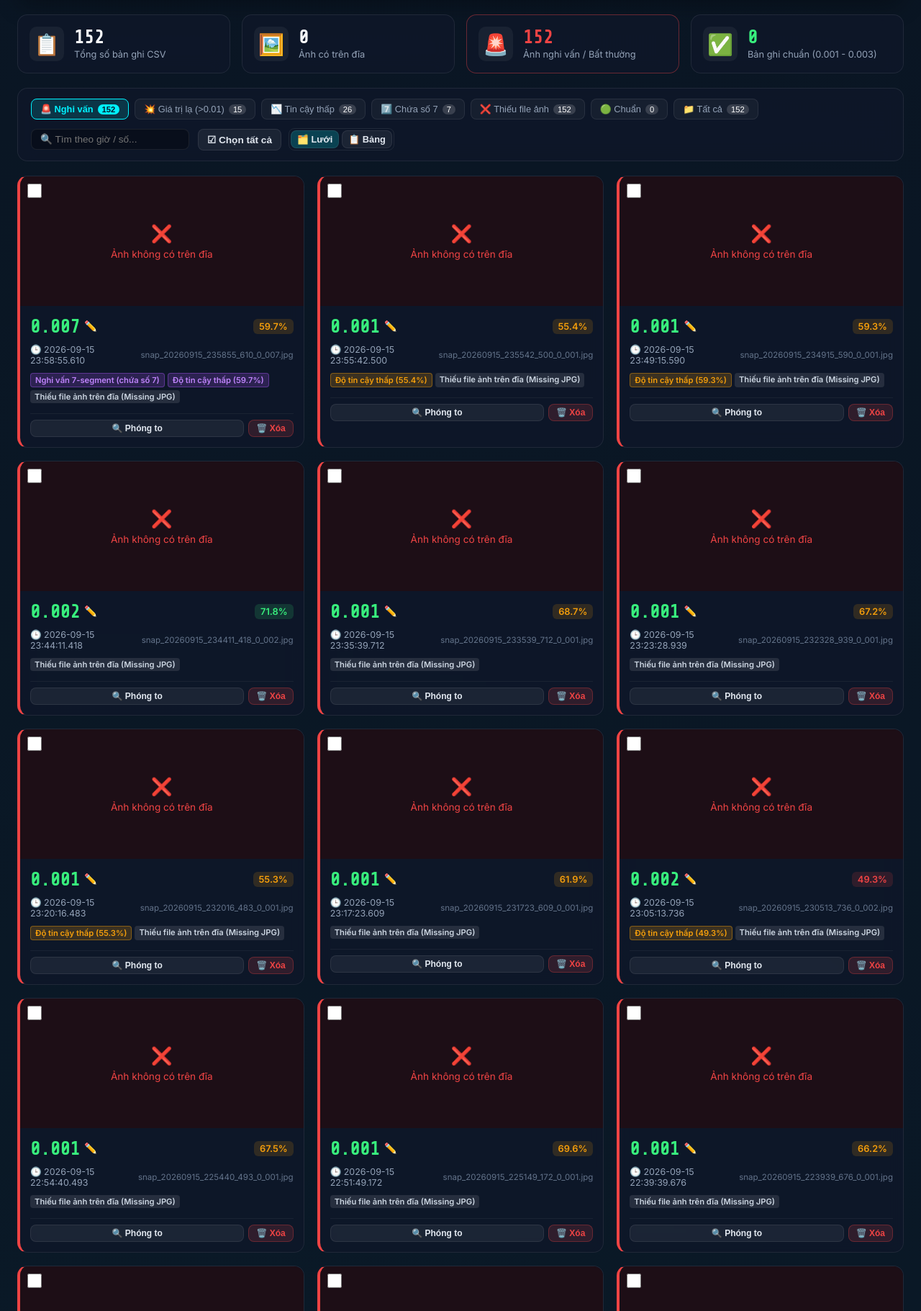
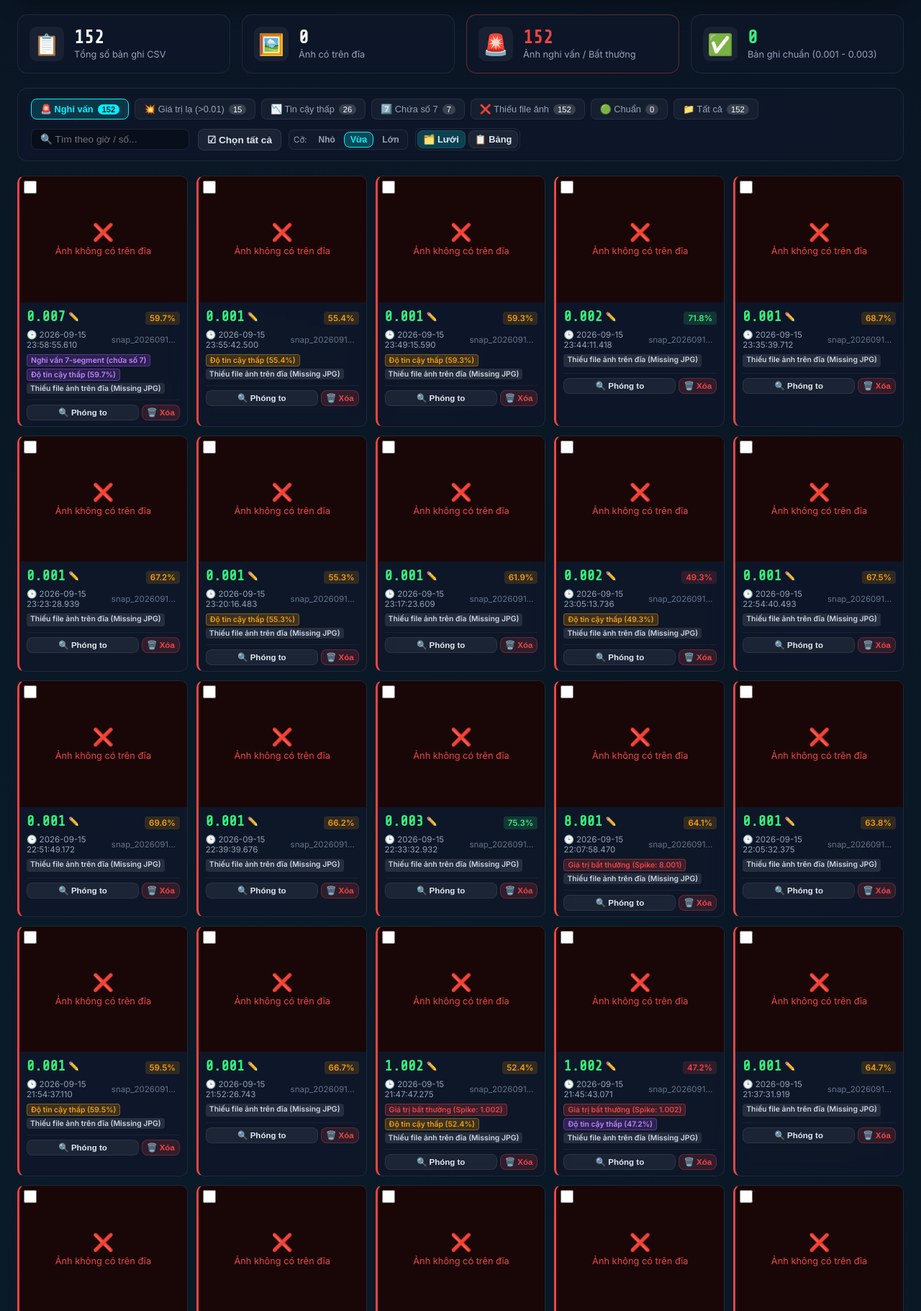
Before and after one commit to tuyenhv142/recognitionDataFromCamera, a Flask app: page /analyzer in a window 1280 px wide. Shown: the part 170-1991 px from the top of the page at 72% size. Run offline with Flask 3, Linux system fonts and the light colour scheme; some libraries are stand-ins or nearby versions.

Commit message:
analyzer: make grid view compact, support uncropped 4:3 contain images, and add grid size switcher (small/medium/large)

```diff
--- a/templates/analyzer.html
+++ b/templates/analyzer.html
@@ -296,15 +296,30 @@
         /* Gallery Grid View */
         .gallery-grid {
             display: grid;
-            grid-template-columns: repeat(auto-fill, minmax(320px, 1fr));
-            gap: 18px;
+            grid-template-columns: repeat(auto-fill, minmax(var(--grid-card-min, 205px), 1fr));
+            gap: var(--grid-card-gap, 12px);
+        }
+
+        .gallery-grid.grid-sm {
+            --grid-card-min: 155px;
+            --grid-card-gap: 8px;
+        }
+
+        .gallery-grid.grid-md {
+            --grid-card-min: 205px;
+            --grid-card-gap: 12px;
+        }
+
+        .gallery-grid.grid-lg {
+            --grid-card-min: 275px;
+            --grid-card-gap: 16px;
         }
 
         .snap-card {
             background: var(--bg-card);
             backdrop-filter: blur(10px);
             border: 1px solid var(--border-color);
-            border-radius: 14px;
+            border-radius: 10px;
             overflow: hidden;
             display: flex;
             flex-direction: column;
@@ -315,42 +330,53 @@
         .snap-card:hover {
             transform: translateY(-2px);
             border-color: var(--border-highlight);
-            box-shadow: 0 10px 25px rgba(0, 0, 0, 0.4);
+            box-shadow: 0 8px 20px rgba(0, 0, 0, 0.45);
         }
 
         .snap-card.suspicious {
-            border-left: 4px solid var(--accent-red);
+            border-left: 3px solid var(--accent-red);
         }
 
+        /* Container with 4:3 aspect ratio matching the 320x240 snapshot */
         .card-img-wrap {
             position: relative;
             width: 100%;
-            height: 180px;
-            background: #050811;
+            aspect-ratio: 4 / 3;
+            background: #000000;
             cursor: pointer;
             overflow: hidden;
+            display: flex;
+            align-items: center;
+            justify-content: center;
         }
 
+        /* Display entire image completely without any cropping */
         .card-img {
-            width: 100%;
-            height: 100%;
-            object-fit: cover;
-            transition: transform 0.3s ease;
+            max-width: 100%;
+            max-height: 100%;
+            width: auto;
+            height: auto;
+            object-fit: contain;
+            display: block;
+            transition: transform 0.2s ease, filter 0.2s ease;
         }
 
         .card-img-wrap:hover .card-img {
-            transform: scale(1.05);
+            transform: scale(1.02);
+            filter: brightness(1.08);
         }
 
         .card-check {
             position: absolute;
-            top: 10px;
-            left: 10px;
-            z-index: 2;
-            width: 20px;
-            height: 20px;
+            top: 6px;
+            left: 6px;
+            z-index: 3;
+            width: 18px;
+            height: 18px;
             cursor: pointer;
             accent-color: var(--accent-cyan);
+            background: rgba(0, 0, 0, 0.6);
+            border-radius: 4px;
         }
 
         .missing-label {
@@ -361,33 +387,38 @@
             align-items: center;
             justify-content: center;
             color: #ef4444;
-            font-size: 0.85rem;
+            font-size: 0.8rem;
             background: rgba(239, 68, 68, 0.1);
-            gap: 6px;
+            gap: 4px;
         }
 
         .card-body {
-            padding: 14px;
+            padding: 8px 10px;
             display: flex;
             flex-direction: column;
-            gap: 10px;
+            gap: 6px;
             flex: 1;
         }
 
         .card-val-row {
             display: flex;
             justify-content: space-between;
-            align-items: center;
+            align-items: baseline;
         }
 
         .val-display {
             font-family: 'Share Tech Mono', monospace;
-            font-size: 1.6rem;
+            font-size: 1.25rem;
             font-weight: 700;
             color: var(--lcd-color);
             display: flex;
             align-items: center;
-            gap: 6px;
+            gap: 4px;
+            line-height: 1.2;
+        }
+
+        .grid-sm .val-display {
+            font-size: 1.1rem;
         }
 
         .btn-edit-val {
@@ -395,7 +426,8 @@
             border: none;
             color: var(--text-muted);
             cursor: pointer;
-            font-size: 0.9rem;
+            font-size: 0.75rem;
+            padding: 0;
             transition: color 0.2s;
         }
 
@@ -404,22 +436,23 @@
         }
 
         .val-edit-input {
-            width: 90px;
+            width: 75px;
             background: #050811;
             border: 1px solid var(--accent-cyan);
             color: var(--lcd-color);
             font-family: 'Share Tech Mono', monospace;
-            font-size: 1.4rem;
-            border-radius: 6px;
-            padding: 2px 6px;
+            font-size: 1.15rem;
+            border-radius: 4px;
+            padding: 1px 4px;
             text-align: center;
         }
 
         .conf-badge {
-            font-size: 0.8rem;
-            padding: 3px 8px;
-            border-radius: 6px;
+            font-size: 0.72rem;
+            padding: 2px 6px;
+            border-radius: 4px;
             font-weight: 600;
+            white-space: nowrap;
         }
 
         .conf-high {
@@ -441,21 +474,31 @@
             display: flex;
             justify-content: space-between;
             align-items: center;
-            font-size: 0.78rem;
+            font-size: 0.72rem;
             color: var(--text-muted);
+            gap: 4px;
+        }
+
+        .card-meta span:last-child {
+            overflow: hidden;
+            text-overflow: ellipsis;
+            white-space: nowrap;
+            max-width: 95px;
         }
 
         .anomaly-tags {
             display: flex;
             flex-wrap: wrap;
-            gap: 4px;
+            gap: 3px;
+            min-height: 18px;
         }
 
         .tag {
-            font-size: 0.7rem;
-            padding: 2px 6px;
+            font-size: 0.65rem;
+            padding: 1px 5px;
             border-radius: 4px;
             font-weight: 600;
+            white-space: nowrap;
         }
 
         .tag-red {
@@ -483,10 +526,15 @@
 
         .card-actions {
             display: flex;
-            gap: 6px;
-            margin-top: 4px;
+            gap: 4px;
+            margin-top: 2px;
             border-top: 1px solid rgba(255, 255, 255, 0.05);
-            padding-top: 8px;
+            padding-top: 6px;
+        }
+
+        .card-actions .btn {
+            padding: 3px 6px !important;
+            font-size: 0.72rem !important;
         }
 
         /* Table View */
@@ -717,6 +765,16 @@
                     <button id="btn-del-selected" class="btn btn-del" style="display: none;" onclick="deleteSelected()">
                         🗑️ Xóa (<span id="selected-count">0</span>) mục
                     </button>
+
+                    <!-- Grid Size Switcher (Nhỏ / Vừa / Lớn) -->
+                    <div id="grid-size-controls" style="display: flex; gap: 3px; align-items: center; border: 1px solid var(--border-color); border-radius: 8px; padding: 2px; background: rgba(255, 255, 255, 0.02);">
+                        <span style="font-size: 0.72rem; color: var(--text-muted); padding: 0 4px;">Cỡ:</span>
+                        <button id="btn-size-sm" class="btn btn-secondary" style="padding: 3px 8px; font-size: 0.75rem;" onclick="setGridSize('sm')" title="Lưới nhỏ (nhiều ảnh trên màn hình)">Nhỏ</button>
+                        <button id="btn-size-md" class="btn btn-secondary" style="padding: 3px 8px; font-size: 0.75rem; background: rgba(0, 242, 254, 0.2); border-color: var(--accent-cyan);" onclick="setGridSize('md')" title="Lưới vừa (mặc định gọn)">Vừa</button>
+                        <button id="btn-size-lg" class="btn btn-secondary" style="padding: 3px 8px; font-size: 0.75rem;" onclick="setGridSize('lg')" title="Lưới lớn">Lớn</button>
+                    </div>
+
+                    <!-- View Mode (Lưới / Bảng) -->
                     <div style="display: flex; gap: 4px; border: 1px solid var(--border-color); border-radius: 8px; padding: 2px;">
                         <button id="btn-view-gallery" class="btn btn-secondary" style="padding: 4px 8px; font-size: 0.8rem; background: rgba(0, 242, 254, 0.2);" onclick="setViewMode('gallery')">
                             🗂️ Lưới
@@ -834,6 +892,7 @@
                 }
                 sel.value = targetDate;
                 currentDate = targetDate;
+                setGridSize(currentGridSize);
                 loadRecords(currentDate);
 
             } catch (err) {
@@ -1038,7 +1097,7 @@
                 const isChecked = selectedKeys.has(r.timestamp) ? 'checked' : '';
                 let thumbHtml = '-';
                 if (r.file_exists) {
-                    thumbHtml = `<img src="/snapshots/${r.snapshot}" style="width: 50px; height: 36px; object-fit: cover; border-radius: 4px; cursor: pointer;" onclick="openLightbox(${idx})">`;
+                    thumbHtml = `<img src="/snapshots/${r.snapshot}" style="width: 52px; height: 39px; object-fit: contain; background: #000; border: 1px solid rgba(255,255,255,0.1); border-radius: 4px; cursor: pointer;" onclick="openLightbox(${idx})" title="Nhấp để xem ảnh đầy đủ">`;
                 } else {
                     thumbHtml = `<span style="color: #ef4444; font-size: 0.75rem;">Thiếu file</span>`;
                 }
@@ -1071,18 +1130,49 @@
 
         function setViewMode(mode) {
             viewMode = mode;
+            const sizeControls = document.getElementById('grid-size-controls');
             if (mode === 'gallery') {
                 document.getElementById('gallery-container').style.display = 'grid';
                 document.getElementById('table-container').style.display = 'none';
                 document.getElementById('btn-view-gallery').style.background = 'rgba(0, 242, 254, 0.2)';
                 document.getElementById('btn-view-table').style.background = 'rgba(255, 255, 255, 0.06)';
+                if (sizeControls) sizeControls.style.display = 'flex';
             } else {
                 document.getElementById('gallery-container').style.display = 'none';
                 document.getElementById('table-container').style.display = 'block';
                 document.getElementById('btn-view-table').style.background = 'rgba(0, 242, 254, 0.2)';
                 document.getElementById('btn-view-gallery').style.background = 'rgba(255, 255, 255, 0.06)';
+                if (sizeControls) sizeControls.style.display = 'none';
             }
             renderData();
+        }
+
+        let currentGridSize = localStorage.getItem('analyzer_grid_size') || 'md';
+
+        function setGridSize(size) {
+            currentGridSize = size;
+            try { localStorage.setItem('analyzer_grid_size', size); } catch (e) {}
+
+            const container = document.getElementById('gallery-container');
+            if (container) {
+                container.classList.remove('grid-sm', 'grid-md', 'grid-lg');
+                container.classList.add(`grid-${size}`);
+            }
+
+            ['sm', 'md', 'lg'].forEach(s => {
+                const btn = document.getElementById(`btn-size-${s}`);
+                if (btn) {
+                    if (s === size) {
+                        btn.style.background = 'rgba(0, 242, 254, 0.2)';
+                        btn.style.borderColor = 'var(--accent-cyan)';
+                        btn.style.color = 'var(--accent-cyan)';
+                    } else {
+                        btn.style.background = 'transparent';
+                        btn.style.borderColor = 'transparent';
+                        btn.style.color = 'var(--text-muted)';
+                    }
+                }
+            });
         }
 
         // Selection Handlers
```
